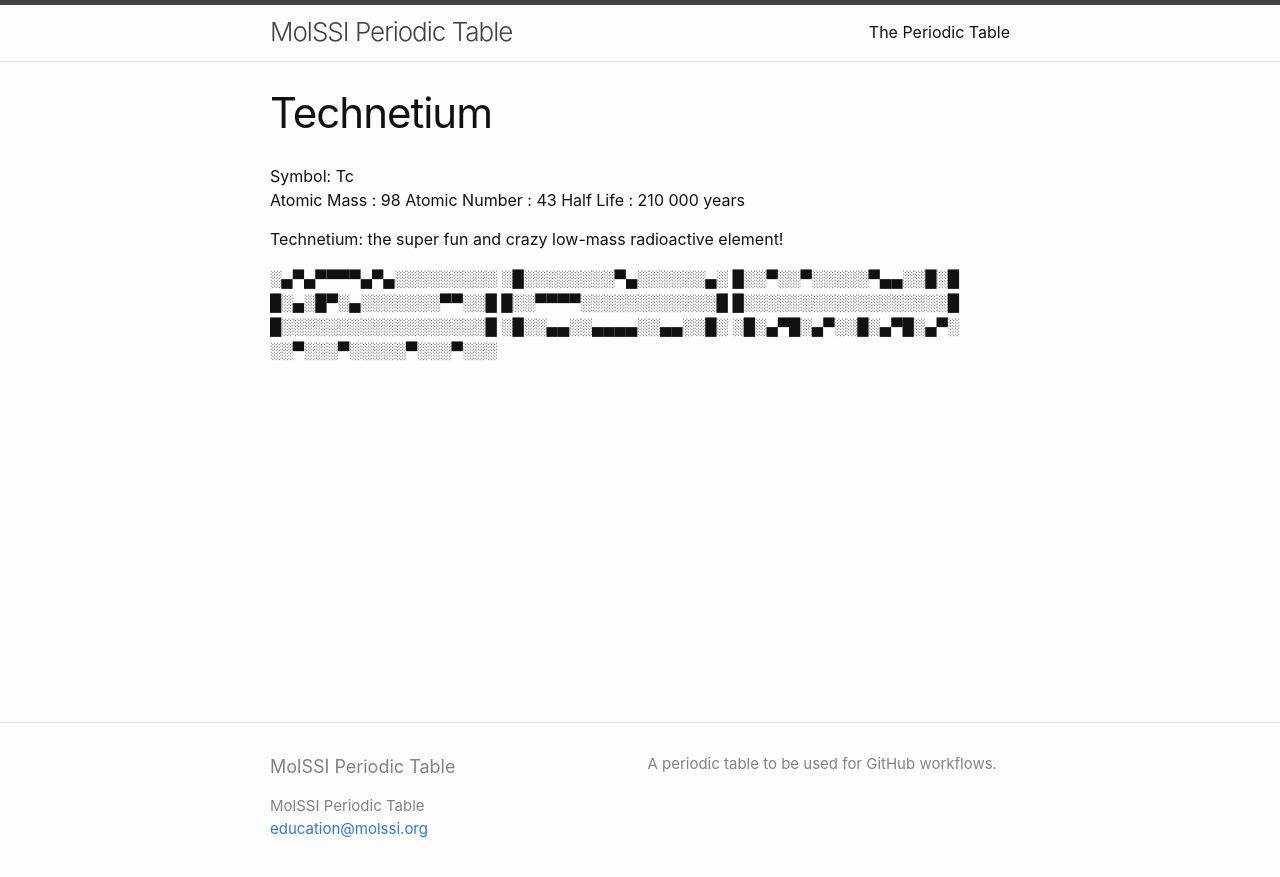
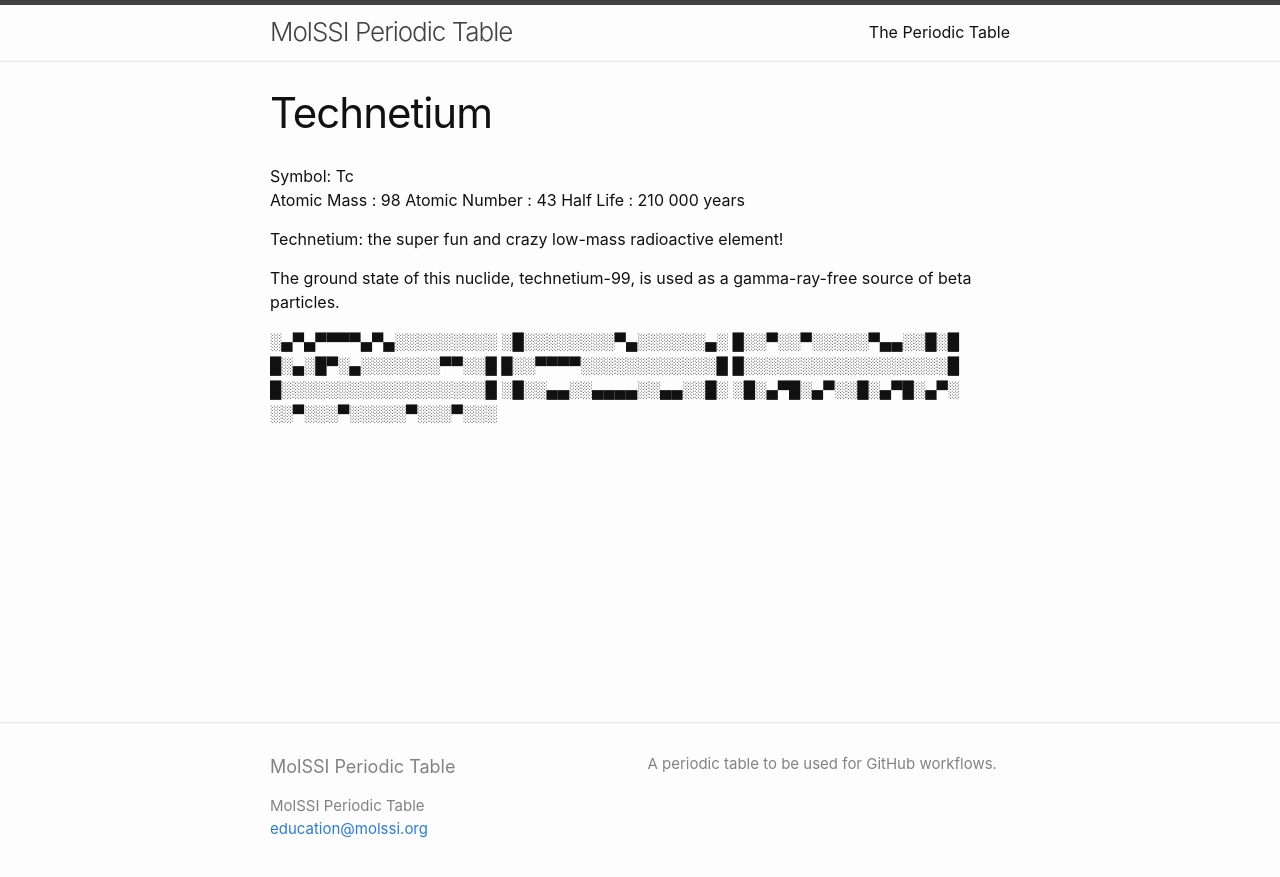
Before and after one commit to MolSSI-Education/periodic-table, a Jekyll site: the page built from elements/technetium.md, in a window 1280 px wide. Shown: the top 877 px of the page. Built offline with Jekyll 4.4.1, drawn with Linux system fonts in a browser that asks for light colours.

Commit message:
Added a fun fact about technetium

```diff
--- a/elements/technetium.md
+++ b/elements/technetium.md
@@ -10,6 +10,8 @@ Half Life : 210 000 years
 
 
 Technetium: the super fun and crazy low-mass radioactive element!
+
+The ground state of this nuclide, technetium-99, is used as a gamma-ray-free source of beta particles.
 
 
 
```
